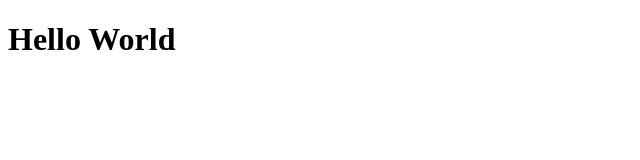
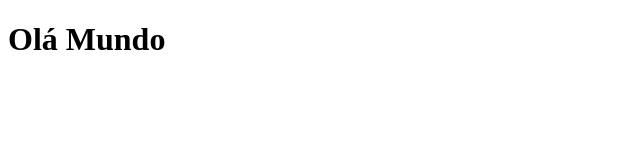
Before and after one commit to carloscacho/helloworld, a plain HTML site: page index.html in a window 1280 px wide. Shown: the whole page, without its empty margins (0-640 px from the left). Drawn offline with Linux system fonts and the light colour scheme.

Commit message:
Alterações do HTML para JS

```diff
--- a/index.html
+++ b/index.html
@@ -5,6 +5,9 @@
 		<title>Primeira Pagina</title>
 	</head>
 	<body>
-			<h1>Hello World</h1>
+			<h1 id="msg"></h1>
+			<script type="text/javascript">
+				document.getElementById('msg').innerHTML = "Olá Mundo"
+			</script>
 	</body>
 </html>
```
Also changed, not shown: style.css (added), 1 other file.
